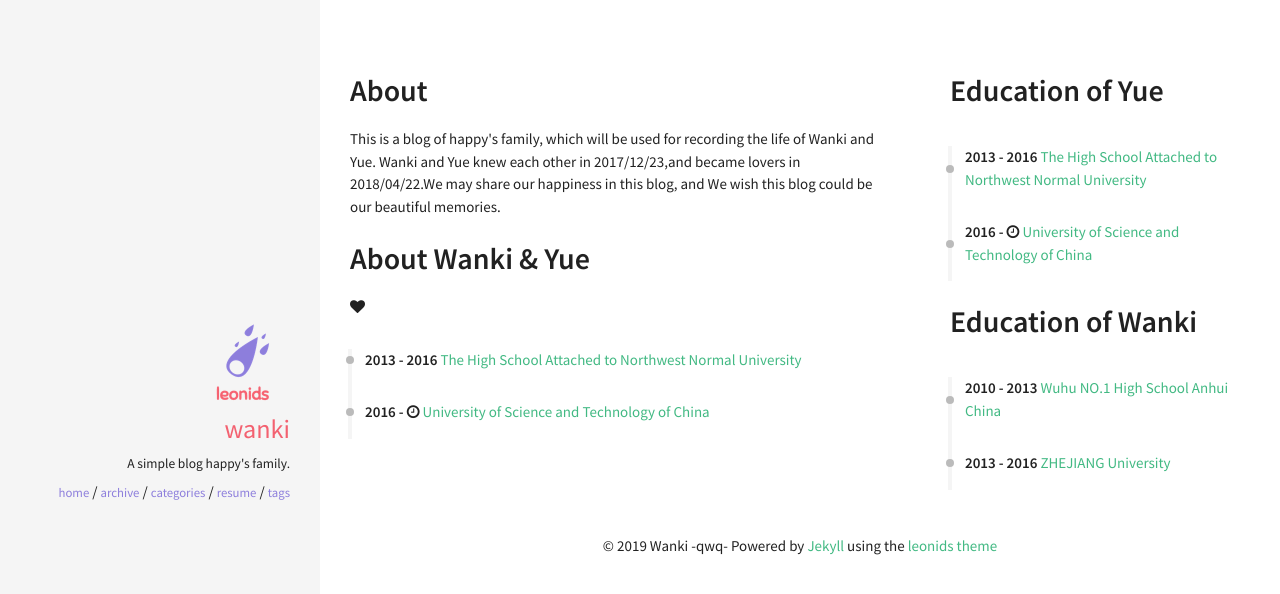
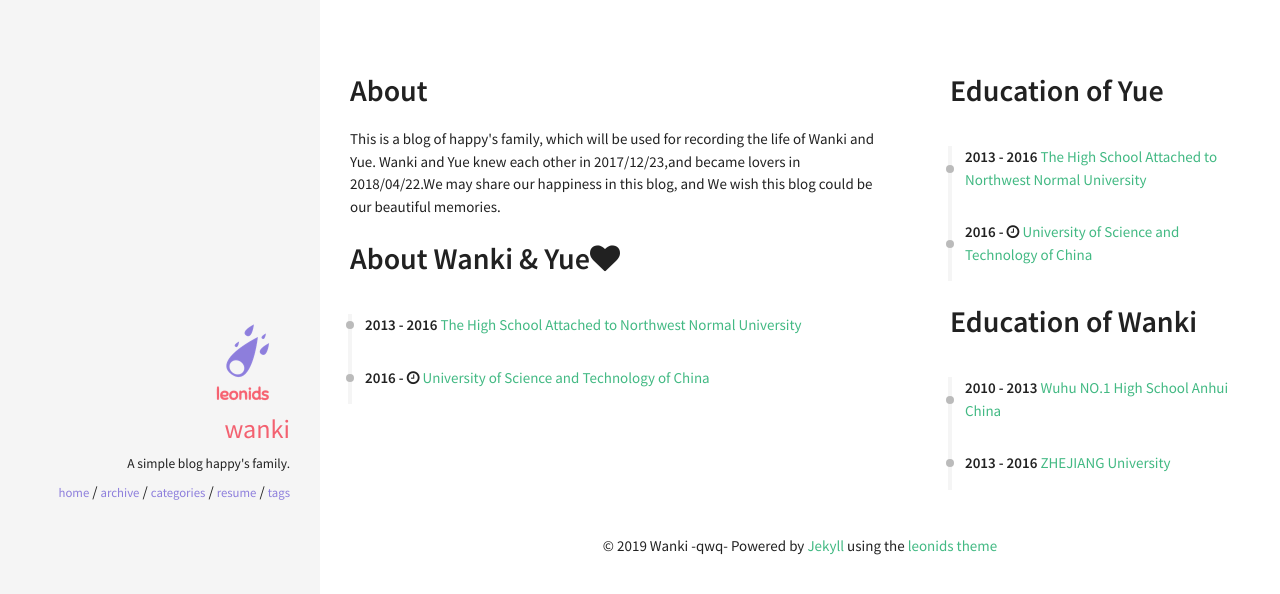
Before and after one commit to YueLi02/YueLi02.github.io, a Jekyll site: the page built from resume.html, in a window 1280 px wide. Shown: the top 594 px of the page. Built offline with Jekyll 4.4.1, drawn with Linux system fonts in a browser that asks for light colours.

Commit message:
Update exp.html

```diff
--- a/_includes/sections/exp.html
+++ b/_includes/sections/exp.html
@@ -1,5 +1,5 @@
 <div class="navy-line"></div>
-<h1><span data-i18n="skills.my_skills">About Wanki & Yue</span></h1><i class="fa fa-heart heart-icon"></i>
+<h1><span data-i18n="skills.my_skills">About Wanki & Yue<i class="fa fa-heart heart-icon"></i></span></h1>
 
 <div class="archive">
   <div class="timeline" id="timeline">
```
